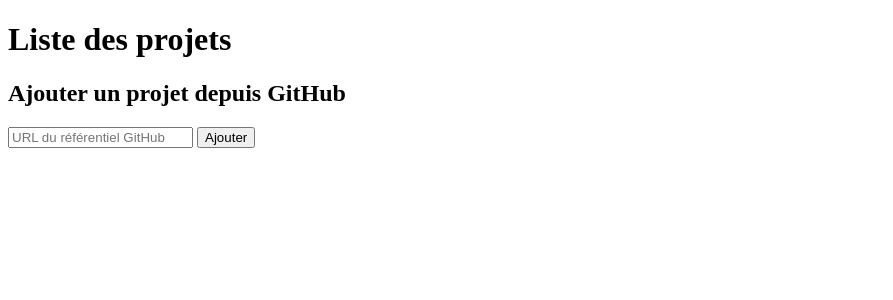
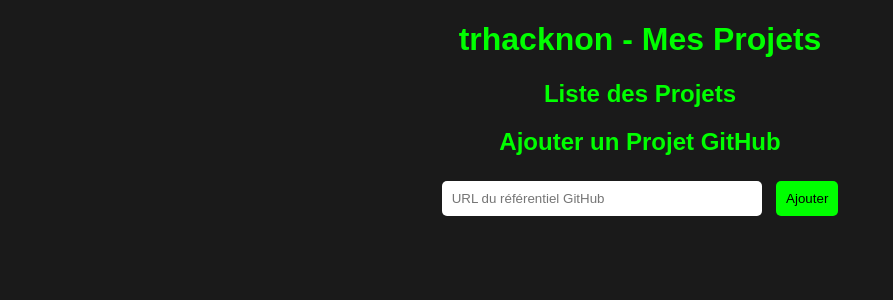
Before and after one commit to tucommenceapousser/trkn-projects, a Flask app: page / in a window 1280 px wide. Shown: the top 300 px of the page, without its empty margins (0-893 px from the left). Run offline with Flask 3, Linux system fonts and the light colour scheme.

Commit message:
Update index.html

```diff
--- a/templates/index.html
+++ b/templates/index.html
@@ -2,10 +2,61 @@
 <html lang="en">
 <head>
     <meta charset="UTF-8">
-    <title>Projets</title>
+    <meta name="viewport" content="width=device-width, initial-scale=1.0">
+    <title>trhacknon - Mes Projets</title>
+    <style>
+        body {
+            background-color: #1a1a1a;
+            color: #fff;
+            font-family: Arial, sans-serif;
+            margin: 0;
+            padding: 0;
+        }
+        h1, h2 {
+            color: #00ff00;
+            text-align: center;
+        }
+        ul {
+            list-style: none;
+            padding: 0;
+        }
+        li {
+            background-color: #333;
+            margin: 5px;
+            padding: 10px;
+            border-radius: 5px;
+            color: #00e6e6;
+        }
+        a {
+            text-decoration: none;
+            color: #00ff00;
+        }
+        form {
+            text-align: center;
+            margin: 20px 0;
+        }
+        input, button {
+            padding: 10px;
+            margin: 5px;
+            border-radius: 5px;
+            border: none;
+        }
+        input {
+            width: 300px;
+        }
+        button {
+            background-color: #00ff00;
+            color: #000;
+            cursor: pointer;
+        }
+        button:hover {
+            background-color: #00cc00;
+        }
+    </style>
 </head>
 <body>
-    <h1>Liste des projets</h1>
+    <h1>trhacknon - Mes Projets</h1>
+    <h2>Liste des Projets</h2>
     <ul>
         {% for project in projects %}
         <li>
@@ -15,9 +66,9 @@
         {% endfor %}
     </ul>
 
-    <h2>Ajouter un projet depuis GitHub</h2>
+    <h2>Ajouter un Projet GitHub</h2>
     <form action="{{ url_for('add_project') }}" method="post">
-        <input type="text" name="github_url" placeholder="URL du référentiel GitHub">
+        <input type="text" name="github_url" placeholder="URL du référentiel GitHub" required>
         <button type="submit">Ajouter</button>
     </form>
 
```
